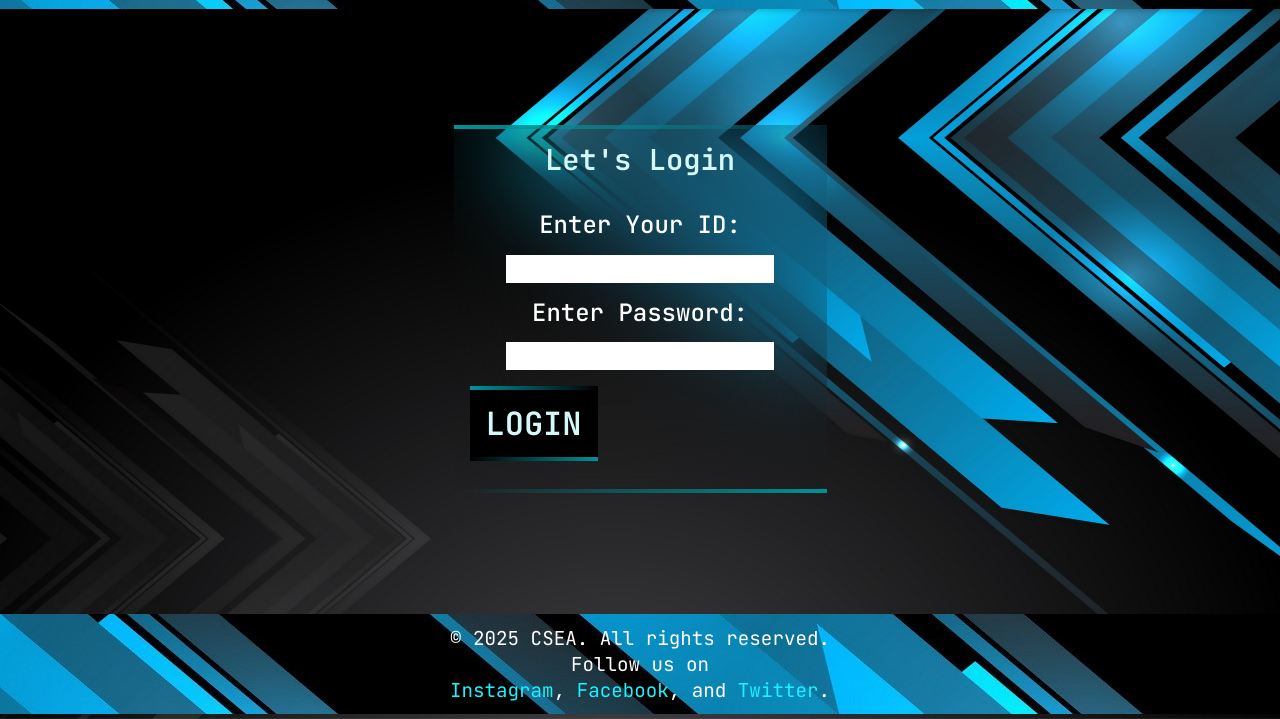
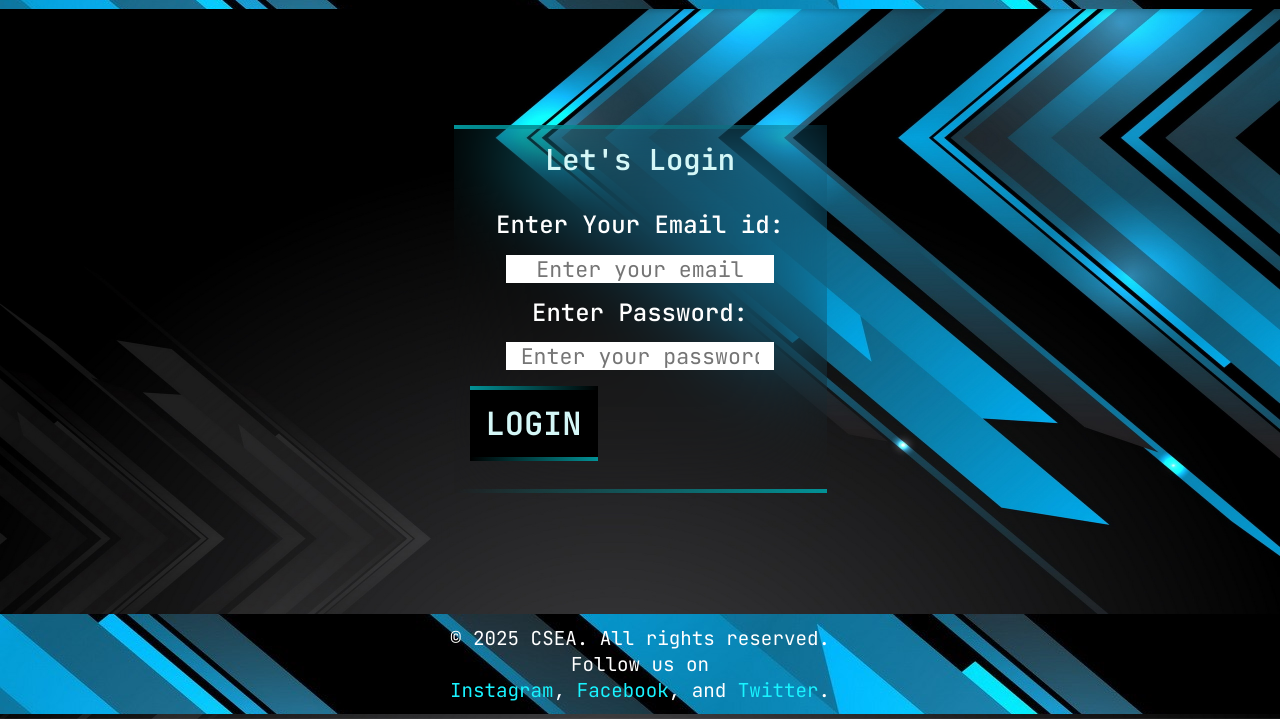
Before and after one commit to ElangoManikandan/symposium_website, a website: page public/login.html in a window 1280 px wide. Shown: the part 91-810 px from the top of the page. Drawn offline with Linux system fonts and the light colour scheme; files whose address does not match are found by name.

Commit message:
Update login.html

```diff
--- a/public/login.html
+++ b/public/login.html
@@ -54,16 +54,16 @@
             <div class="form">
                 <form class="myform" id="loginForm">
                     <div class="eachform">
-                        <label for="username">
-                            <p>Enter Your ID:</p>
+                        <label for="email">
+                            <p>Enter Your Email id:</p>
                         </label>
-                        <input type="text" id="username" name="username">
+                        <input type="text" id="email" name="email" placeholder="Enter your email" required>
                     </div>
                     <div class="eachform">
                         <label for="pass">
                             <p>Enter Password:</p>
                         </label>
-                        <input type="password" id="pass" name="pass">
+            <input type="password" id="password" name="password" placeholder="Enter your password" required>
                     </div>
                     <button class="animated-button" type="submit">
                         <span></span>
```
